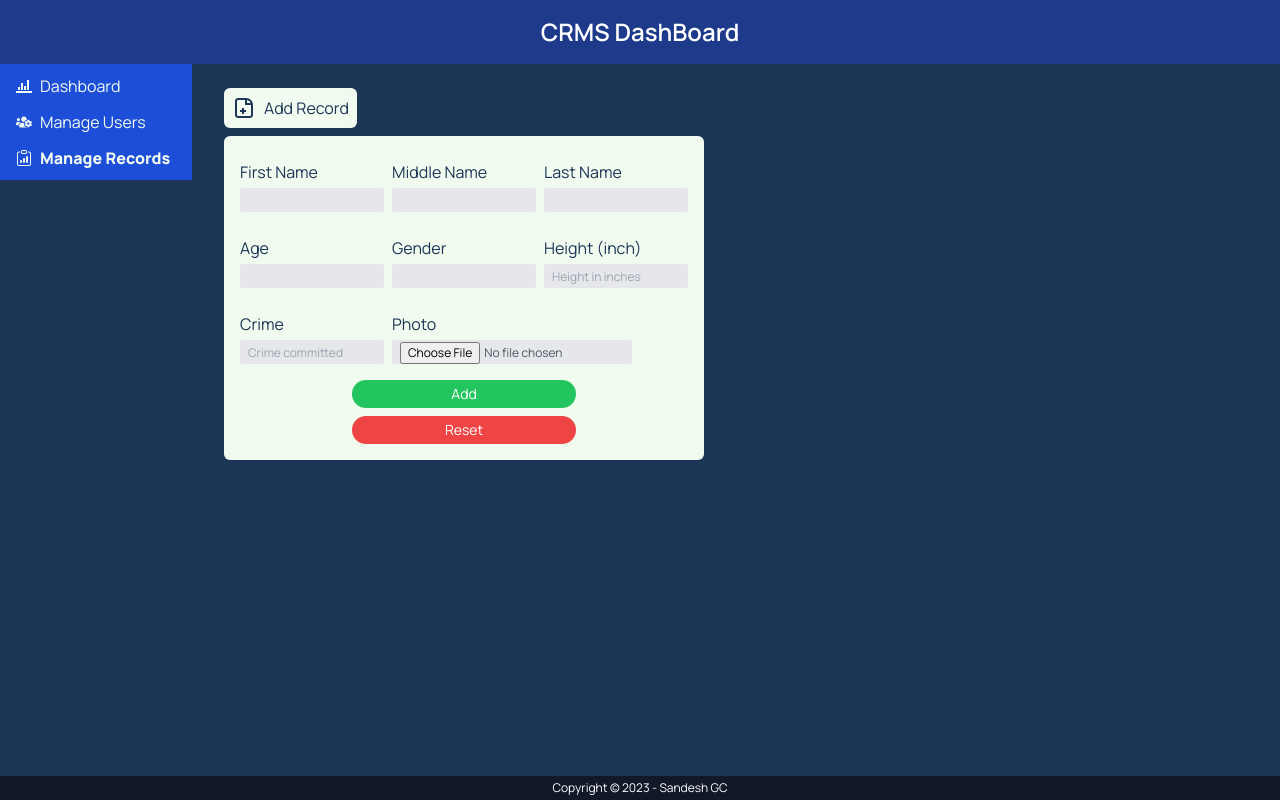
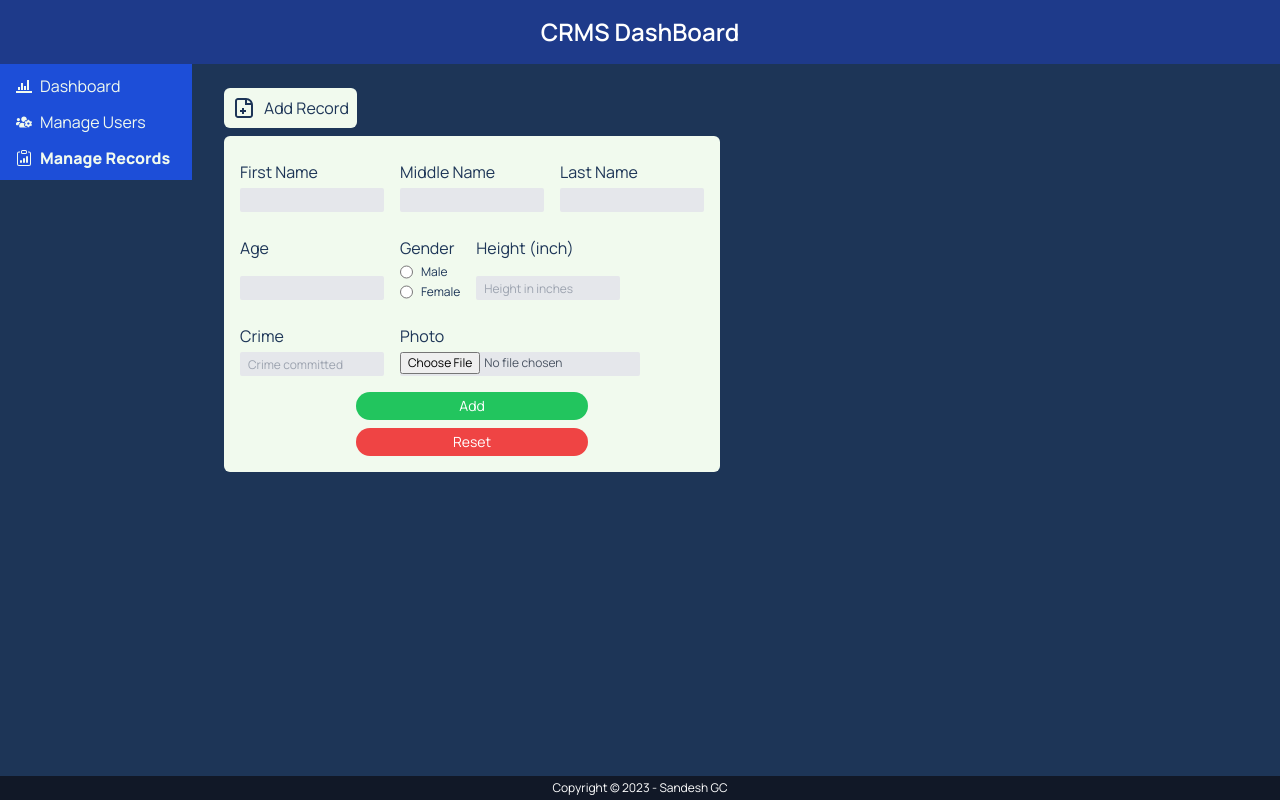
Before and after one commit to gcsandesh/Criminal-Record-Management-System, a React (Vite) app in the folder client/: page /admin/records/add in a window 1280 px wide. Built offline with nearby package versions, Linux system fonts and the light colour scheme.

Commit message:
fix setting gender by using radio buttons

```diff
--- a/client/src/pages/Admin/AddRecord.jsx
+++ b/client/src/pages/Admin/AddRecord.jsx
@@ -25,7 +25,9 @@ export default function AddRecord() {
 			},
 		});
 		const resAfterSubmit = await res.json();
-		console.log(record);
+		console.log("record: ", record);
+		console.log("response", resAfterSubmit);
+		setRecord(emptyRecord);
 	}
 
 	function handleInput(event) {
@@ -44,7 +46,7 @@ export default function AddRecord() {
 				onSubmit={handleSubmit}
 				className="flex flex-col justify-between items-start rounded-md gap-2 p-4 bg-light text-dark"
 			>
-				<div className="flex justify-between gap-2">
+				<div className="flex justify-between gap-4">
 					<div className="flex flex-col items-start gap-1 justify-between w-full my-2">
 						<label htmlFor="firstName">First Name</label>
 						<input
@@ -78,12 +80,12 @@ export default function AddRecord() {
 						/>
 					</div>
 				</div>
-				<div className="flex justify-between gap-2">
+				<div className="flex justify-between gap-4">
 					<div className="flex flex-col items-start gap-1 justify-between w-full my-2">
 						<label htmlFor="age">Age</label>
 						<input
 							onChange={handleInput}
-							className="bg-gray-200 rounded-sm px-2 w-36 h-6 py-0.5 text-xs text-gray-600"
+							className="bg-gray-200 rounded-sm pl-2 w-36 h-6 py-0.5 text-xs text-gray-600"
 							type={"number"}
 							name="age"
 							value={record.age}
@@ -92,26 +94,36 @@ export default function AddRecord() {
 					</div>
 					<div className="flex flex-col items-start gap-1 justify-between w-full my-2">
 						<label htmlFor="gender">Gender</label>
-						<input
-							list="genders"
-							onChange={handleInput}
-							className="bg-gray-200 rounded-sm px-2 w-36 h-6 py-0.5 text-xs text-gray-600"
-							// type={"text"}
-							name="gender"
-							value={record.gender}
-							required
-						/>
-						<datalist id="genders">
-							<option value={"Male"} />
-							<option value={"Female"} />
-							<option value={"Other"} />
-						</datalist>
+						<div className="flex items-center gap-2 text-xs justify-start">
+							<input
+								onChange={handleInput}
+								className="bg-gray-200 rounded-sm px-2 h-4 py-0.5 text-xs text-gray-600"
+								type={"radio"}
+								name="gender"
+								value={1}
+								id="male"
+								required
+							/>
+							<label htmlFor="male">Male</label>
+						</div>
+						<div className="flex items-center gap-2 text-xs  justify-start">
+							<input
+								onChange={handleInput}
+								className="bg-gray-200 rounded-sm px-2 h-4 py-0.5 text-xs text-gray-600"
+								type={"radio"}
+								name="gender"
+								value={2}
+								id="female"
+								required
+							/>
+							<label htmlFor="female">Female</label>
+						</div>
 					</div>
 					<div className="flex flex-col items-start gap-1 justify-between w-full my-2">
 						<label htmlFor="height">Height (inch)</label>
 						<input
 							onChange={handleInput}
-							className="bg-gray-200 rounded-sm px-2 w-36 h-6 py-0.5 text-xs text-gray-600"
+							className="bg-gray-200 rounded-sm pl-2 w-36 h-6 py-0.5 text-xs text-gray-600"
 							type={"number"}
 							name="height"
 							placeholder="Height in inches"
@@ -120,7 +132,7 @@ export default function AddRecord() {
 						/>
 					</div>
 				</div>
-				<div className="flex justify-between gap-2">
+				<div className="flex justify-between gap-4">
 					<div className="flex flex-col items-start gap-1 justify-between w-full my-2">
 						<label htmlFor="crime">Crime</label>
 						<input
@@ -136,7 +148,7 @@ export default function AddRecord() {
 						<label htmlFor="photo">Photo</label>
 						<input
 							onChange={handleInput}
-							className="bg-gray-200 rounded-sm px-2 w-60 h-6 py-0.5 text-xs text-gray-600"
+							className="bg-gray-200 rounded-sm w-60 h-6 text-xs text-gray-600"
 							type={"file"}
 							name="photo"
 							value={record.photo}
```
